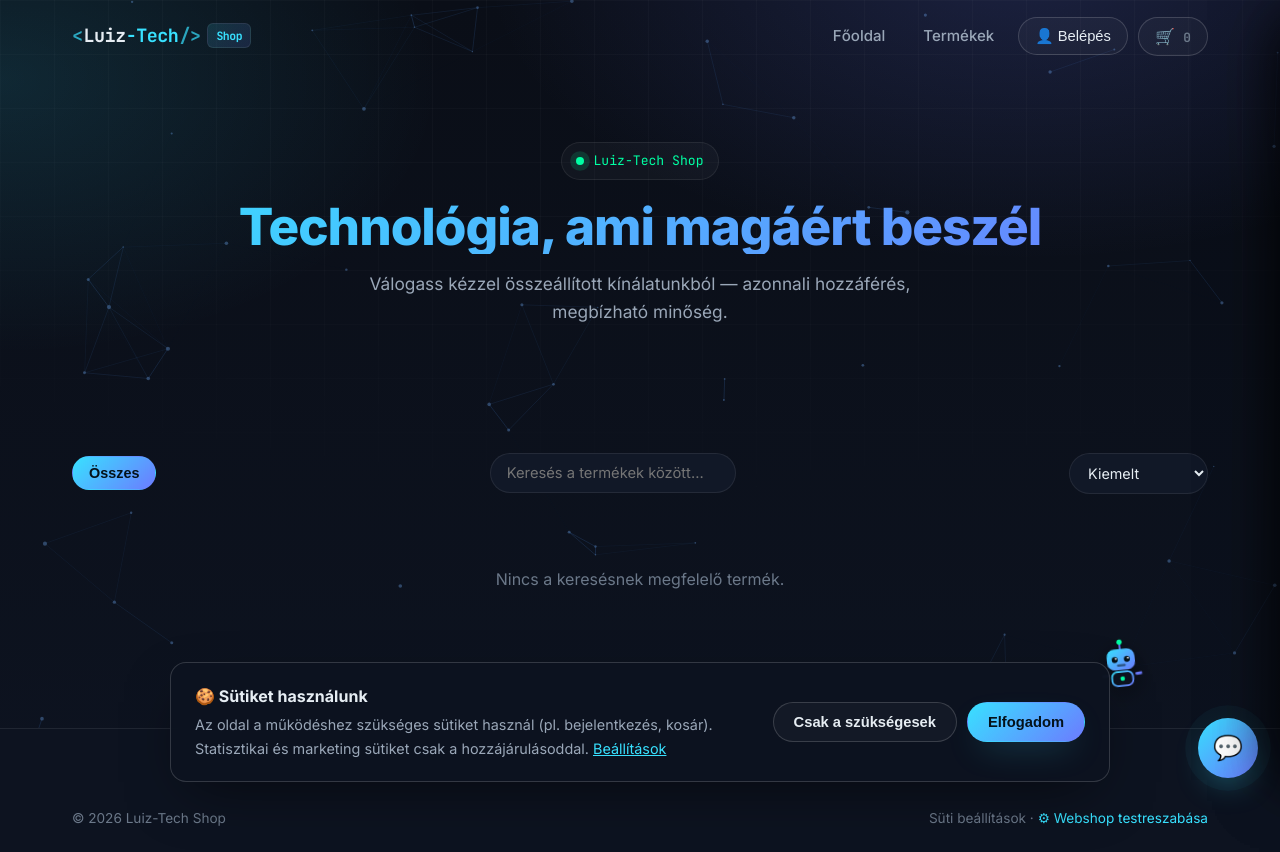
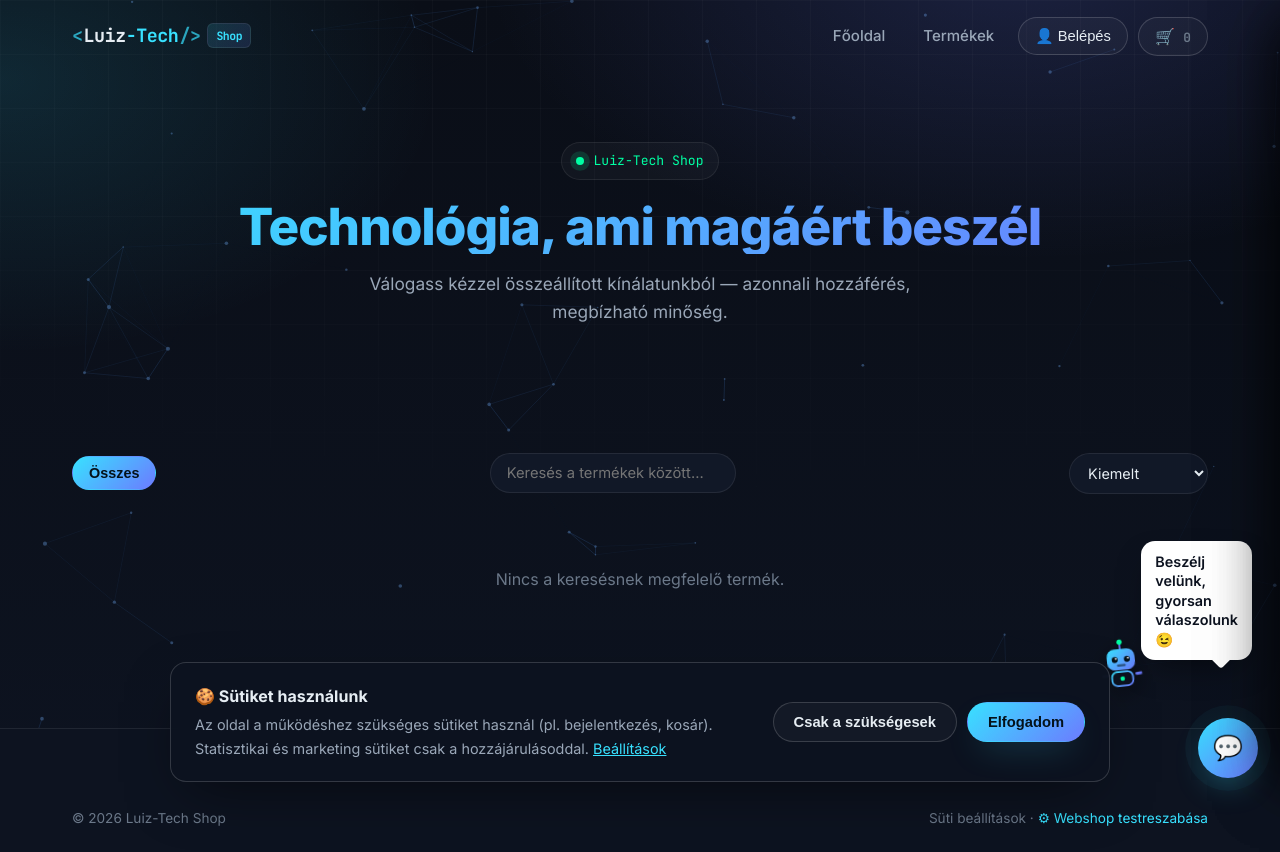
Before and after one commit to Elowy/LuiztechRework, a PHP site: page /webshop.html in a window 1280 px wide. Run offline with PHP 8.4, Linux system fonts and the light colour scheme; data that the repository does not hold is empty.

Commit message:
Add robot greeting speech bubble on load (cycles 5 messages, ~10s)
On every non-admin page the robot mascot shows a speech bubble shortly
after load, cycling through five friendly Hungarian messages (~2s each,
~10s total) then fading out. Dismisses immediately on chat-open or robot
click. Cache-bust to ?v=16.

```diff
--- a/assets/css/style.css
+++ b/assets/css/style.css
@@ -1274,6 +1274,31 @@ code { font-family: var(--mono); }
 }
 .chat-robot.exploding .robot-arm,
 .chat-robot.reassembling .robot-arm { animation: none; }
+
+/* üdvözlő szövegbuborék a robottól (betöltéskor, ~10 mp) */
+.robot-bubble {
+  position: absolute;
+  right: 6px; bottom: 118px;
+  max-width: min(230px, calc(100vw - 40px));
+  padding: 11px 14px;
+  background: #fff; color: #0d1320;
+  font-size: .9rem; font-weight: 600; line-height: 1.35;
+  border-radius: 14px;
+  box-shadow: 0 14px 32px -12px rgba(0, 0, 0, .55);
+  opacity: 0; transform: translateY(10px) scale(.85);
+  transform-origin: bottom right;
+  transition: opacity .35s ease, transform .35s cubic-bezier(.22, 1, .36, 1);
+  pointer-events: none; z-index: 2;
+}
+.robot-bubble.show { opacity: 1; transform: translateY(0) scale(1); }
+.robot-bubble::after {
+  content: ''; position: absolute; right: 24px; bottom: -6px;
+  width: 14px; height: 14px; background: inherit;
+  transform: rotate(45deg); border-radius: 0 0 3px 0;
+}
+@media (max-width: 480px) {
+  .robot-bubble { bottom: 104px; right: 4px; }
+}
 @keyframes robotfly {
   0%   { transform: translate(0, 0) rotate(0deg); }
   20%  { transform: translate(-42px, -16px) rotate(-8deg); }
--- a/assets/js/main.js
+++ b/assets/js/main.js
@@ -148,6 +148,42 @@
         }, 520);
       });
     }
+
+    // Üdvözlő szövegbuborék a robottól — betöltéskor, kb. 10 mp-ig (üzeneteket váltogatva)
+    const BUBBLE_MSGS = [
+      'Beszélj velünk, gyorsan válaszolunk 😉',
+      'Szép napot ❤️',
+      'Jól nézel ma ki! ❤️',
+      'Weboldal gyorsan érdekel? 😉',
+      'Milyen gyorsan kell? Megoldjuk. 😉'
+    ];
+    const bubble = document.createElement('div');
+    bubble.className = 'robot-bubble';
+    bubble.setAttribute('role', 'status');
+    wrap.appendChild(bubble);
+    let bi = 0, bIv = null, bDone = false;
+    const renderBubble = () => { bubble.textContent = BUBBLE_MSGS[bi]; bubble.classList.add('show'); };
+    const dismissBubble = () => {
+      if (bDone) return;
+      bDone = true;
+      if (bIv) clearInterval(bIv);
+      bubble.classList.remove('show');
+      setTimeout(() => { if (bubble.parentNode) bubble.remove(); }, 400);
+    };
+    setTimeout(() => {
+      if (bDone) return;
+      renderBubble();
+      bIv = setInterval(() => {
+        bi++;
+        if (bi >= BUBBLE_MSGS.length) { dismissBubble(); return; }
+        bubble.classList.remove('show');           // rövid pislogás üzenetváltáskor
+        setTimeout(() => { if (!bDone) renderBubble(); }, 170);
+      }, 2000);
+    }, 800);
+    // interakcióra azonnal eltűnik
+    fab.addEventListener('click', dismissBubble, { once: true });
+    const rb = $('.chat-robot', wrap);
+    if (rb) rb.addEventListener('click', dismissBubble, { once: true });
   }
 
   function robotSVG() {
--- a/index.html
+++ b/index.html
@@ -45,7 +45,7 @@
   <link href="https://fonts.googleapis.com/css2?family=Inter:wght@400;500;600;700;800;900&family=JetBrains+Mono:wght@400;500;600;700&display=swap" rel="stylesheet" />
 
   <link rel="icon" type="image/svg+xml" href="assets/img/favicon.svg" />
-  <link rel="stylesheet" href="assets/css/style.css?v=15" />
+  <link rel="stylesheet" href="assets/css/style.css?v=16" />
 </head>
 <body>
   <!-- Animated background canvas (particle network) -->
@@ -699,6 +699,6 @@
     </div>
   </footer>
 
-  <script src="assets/js/main.js?v=15" defer></script>
+  <script src="assets/js/main.js?v=16" defer></script>
 </body>
 </html>
--- a/webshop.html
+++ b/webshop.html
@@ -10,8 +10,8 @@
   <link rel="preconnect" href="https://fonts.gstatic.com" crossorigin />
   <link href="https://fonts.googleapis.com/css2?family=Inter:wght@400;500;600;700;800;900&family=JetBrains+Mono:wght@400;500;600;700&display=swap" rel="stylesheet" />
   <link rel="icon" type="image/svg+xml" href="assets/img/favicon.svg" />
-  <link rel="stylesheet" href="assets/css/style.css?v=15" />
-  <link rel="stylesheet" href="assets/css/webshop.css?v=15" />
+  <link rel="stylesheet" href="assets/css/style.css?v=16" />
+  <link rel="stylesheet" href="assets/css/webshop.css?v=16" />
 </head>
 <body class="shop-body">
   <canvas id="bg-canvas" aria-hidden="true"></canvas>
@@ -246,8 +246,8 @@
     </div>
   </footer>
 
-  <script src="assets/js/shop-config.js?v=15"></script>
-  <script src="assets/js/webshop.js?v=15" defer></script>
-  <script src="assets/js/main.js?v=15" defer></script>
+  <script src="assets/js/shop-config.js?v=16"></script>
+  <script src="assets/js/webshop.js?v=16" defer></script>
+  <script src="assets/js/main.js?v=16" defer></script>
 </body>
 </html>
```
Also changed, not shown: admin.html (+5 -5 lines).
